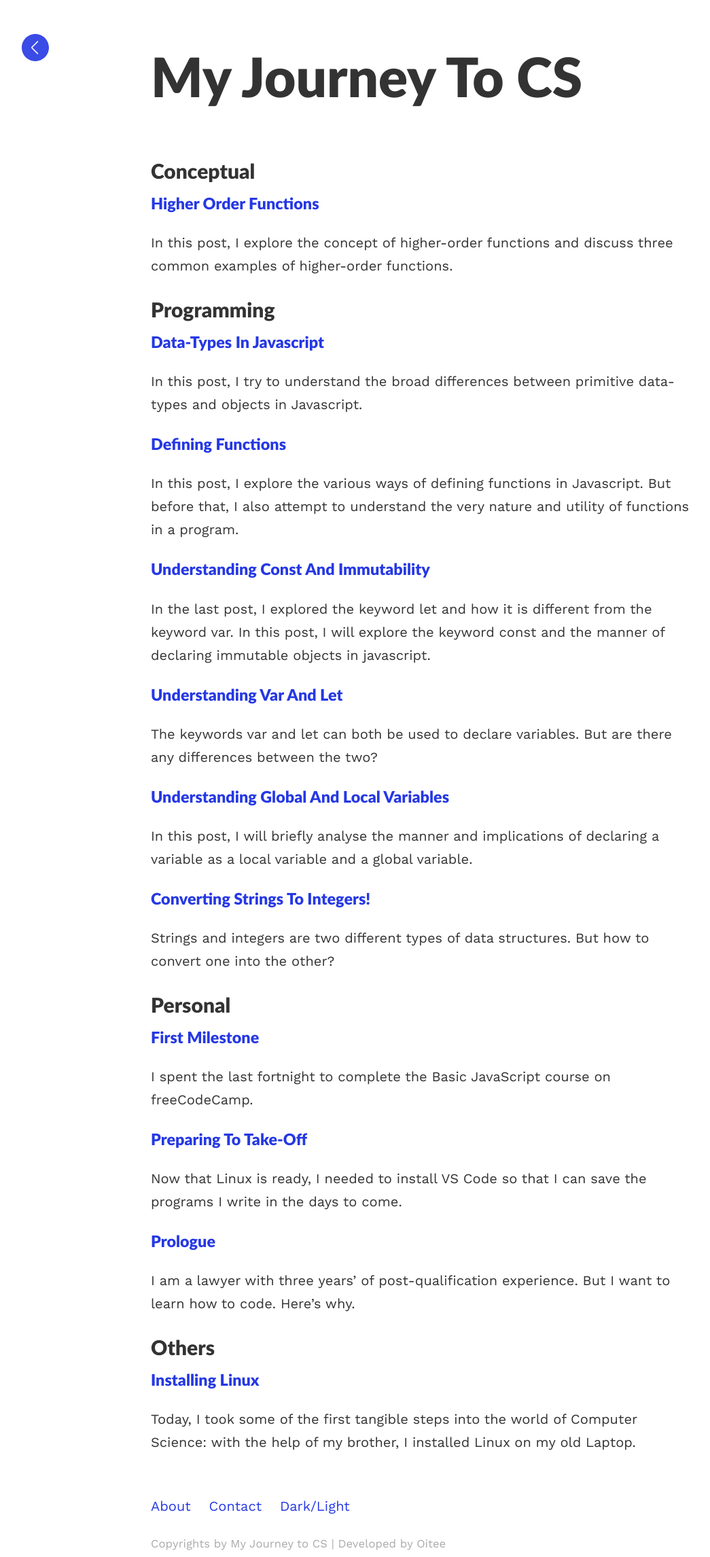
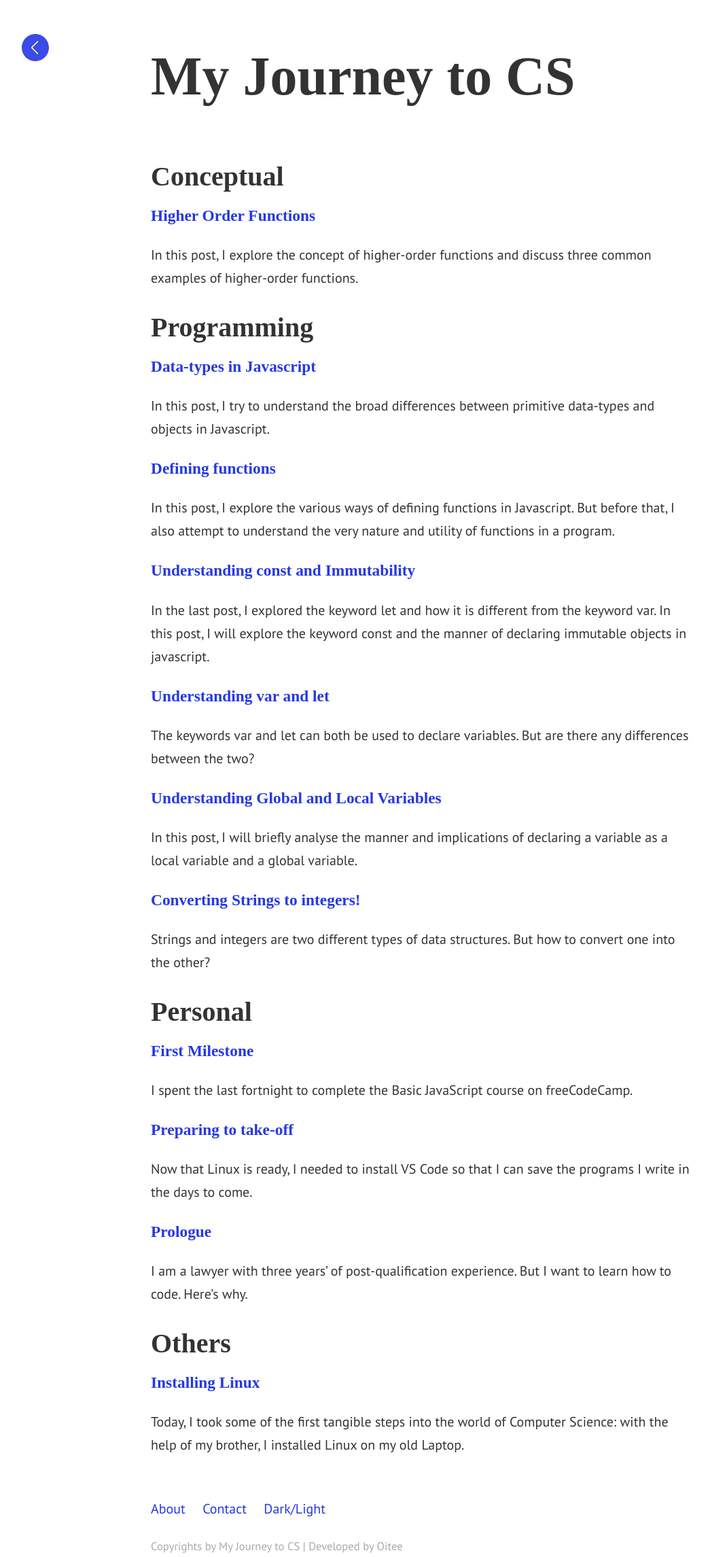
Before and after one commit to oitee/oitee.github.io, a Jekyll site: the page built from index.html, in a window 1280 px wide. Shown: the whole page at 68% size, without its empty margins (18-1063 px from the left). Built offline with Jekyll 4.4.1, drawn with Linux system fonts in a browser that asks for light colours; some web fonts are replaced; the list of posts is cut into pages by our own code.

Commit message:
Headings styling.

```diff
--- a/_layouts/default.html
+++ b/_layouts/default.html
@@ -7,6 +7,9 @@
     <head>
         <meta charset="utf-8">
         <meta content="width=device-width, initial-scale=1" name="viewport">
+        <link rel="preconnect" href="https://fonts.googleapis.com">
+        <link rel="preconnect" href="https://fonts.gstatic.com" crossorigin>
+        <link href="https://fonts.googleapis.com/css2?family=Average&family=PT+Sans:ital,wght@0,400;0,700;1,400;1,700&display=swap" rel="stylesheet">
         <link rel="stylesheet" href="{{site.baseurl}}/assets/css/main.css">
 
         {% seo %}
--- a/assets/css/_sass/style.scss
+++ b/assets/css/_sass/style.scss
@@ -21,15 +21,21 @@ body {
     }
 
     h1,h2,h3,h4,h5,h6 {
-         font-family: "Lato", "Helvetica Neue", Helvetica, sans-serif;
+         font-family: $heading-font-family;
          font-weight: bold;
          line-height: 1.8;
          margin: 0;
-         text-transform: capitalize;
          code, pre  {
             font-size: inherit;
             font-family: monospace;
         }
+    }
+    h1{
+        font-size: 1.5em;
+    }
+
+    h2{
+        font-size: 40px;
     }
 
 
--- a/assets/css/main.scss
+++ b/assets/css/main.scss
@@ -4,7 +4,8 @@
 
 @charset "utf-8";
 
-$base-font-family: 'Work Sans', sans-serif;
+$base-font-family: 'PT Sans', sans-serif;
+$heading-font-family: 'Average', serif;
 $base-font-size:   20px;
 $base-font-weight: 400;
 $small-font-size:  $base-font-size * 0.875;
```
